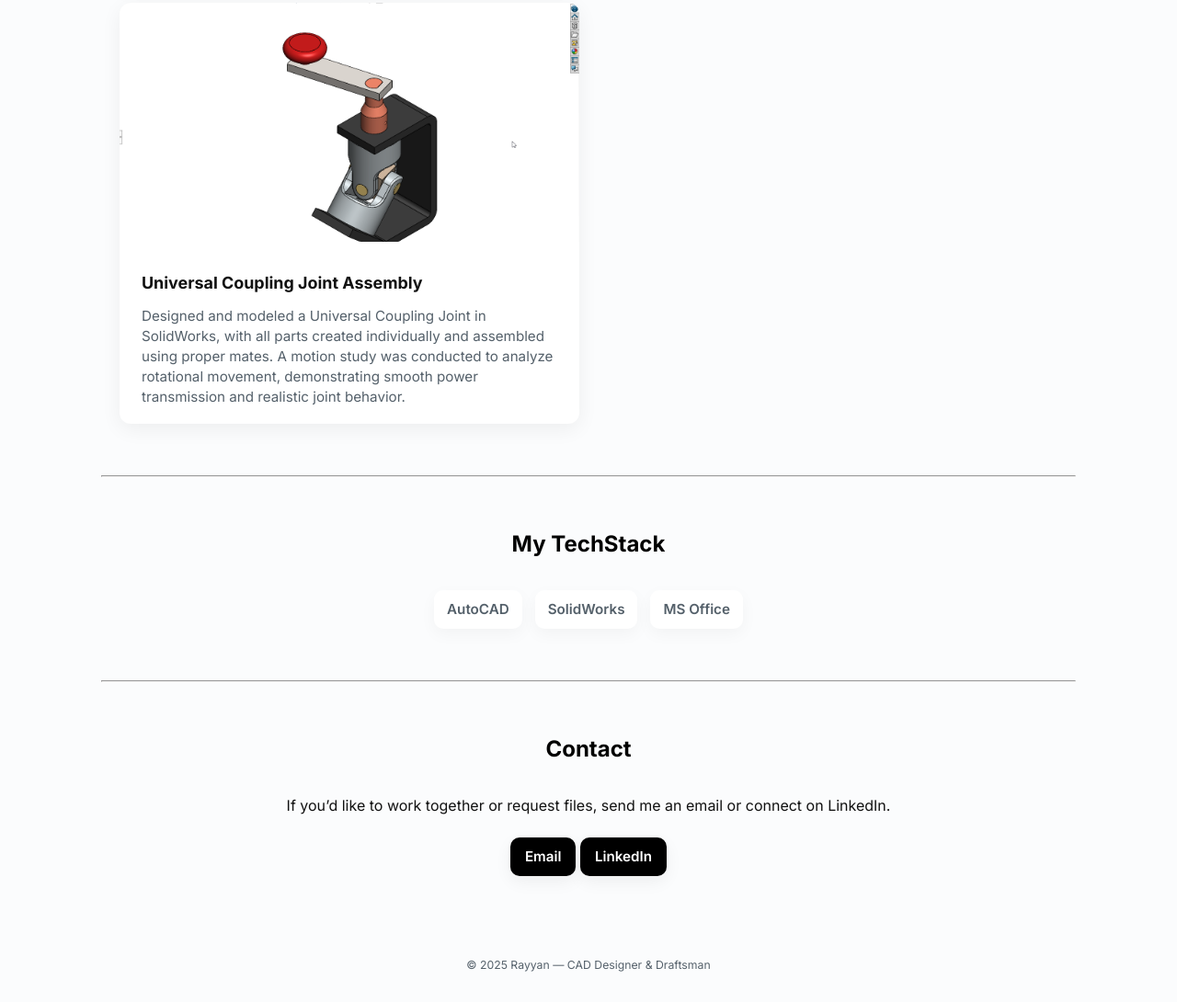
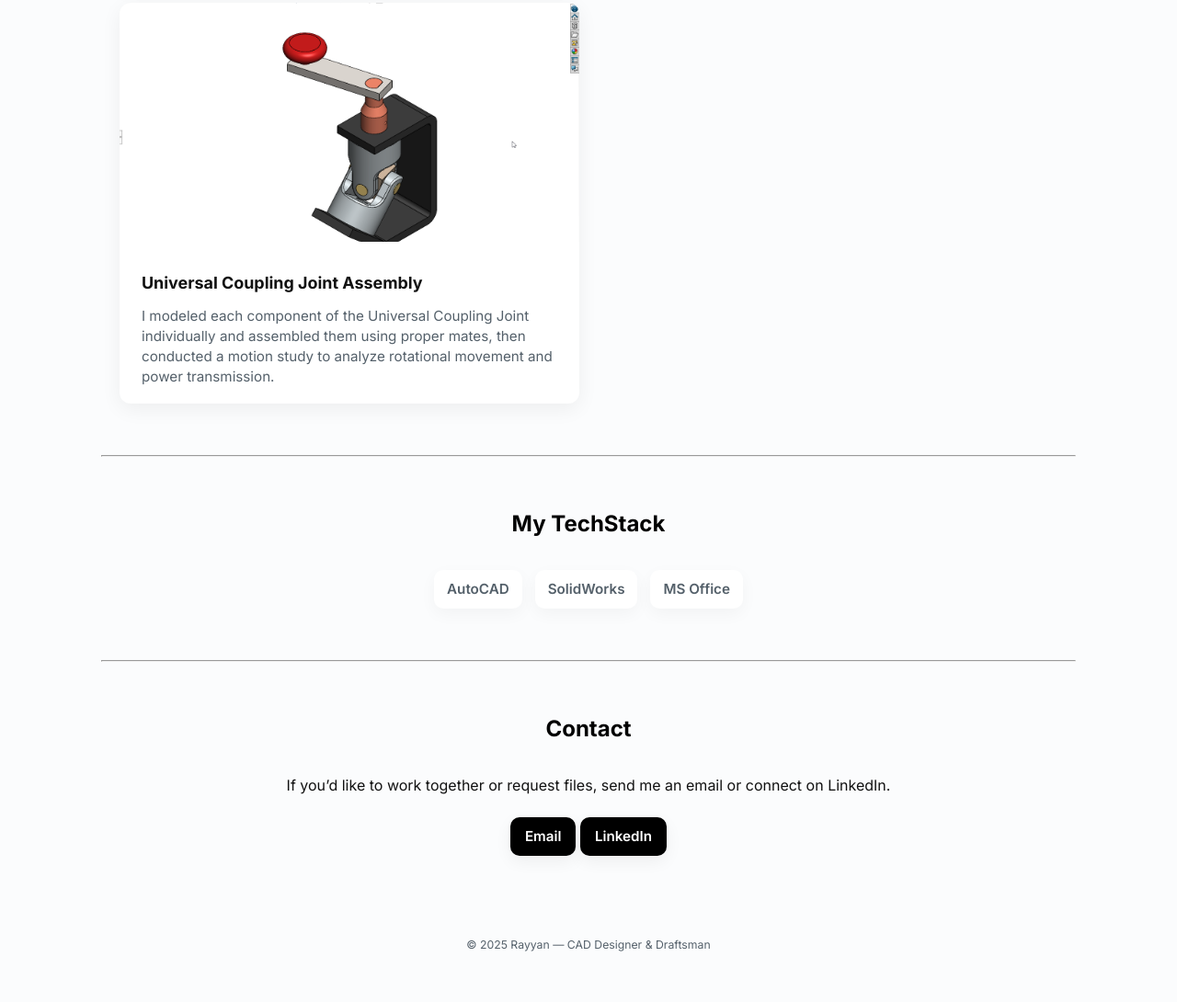
Before and after one commit to rayyannaik/rayyannaik.github.io, a plain HTML site: page index.html in a window 1280 px wide. Shown: the part 3924-5014 px from the top of the page at 92% size. After the commit the page ends 4992 px from the top, so only its background shows below. Drawn offline with Linux system fonts and the light colour scheme.

Commit message:
Update index.html

```diff
--- a/index.html
+++ b/index.html
@@ -279,8 +279,8 @@
             </div>
           </div>
           <h3 class="work-title">Universal Coupling Joint Assembly</h3>
-          <p class="work-desc">Designed and modeled a Universal Coupling Joint in SolidWorks, with all parts created individually
-            and assembled using proper mates. A motion study was conducted to analyze rotational movement, demonstrating smooth power transmission and realistic joint behavior.</p>
+          <p class="work-desc">I modeled each component of the Universal Coupling Joint individually and assembled them using proper mates,
+            then conducted a motion study to analyze rotational movement and power transmission.</p>
         </article>
       </a>
 
```
